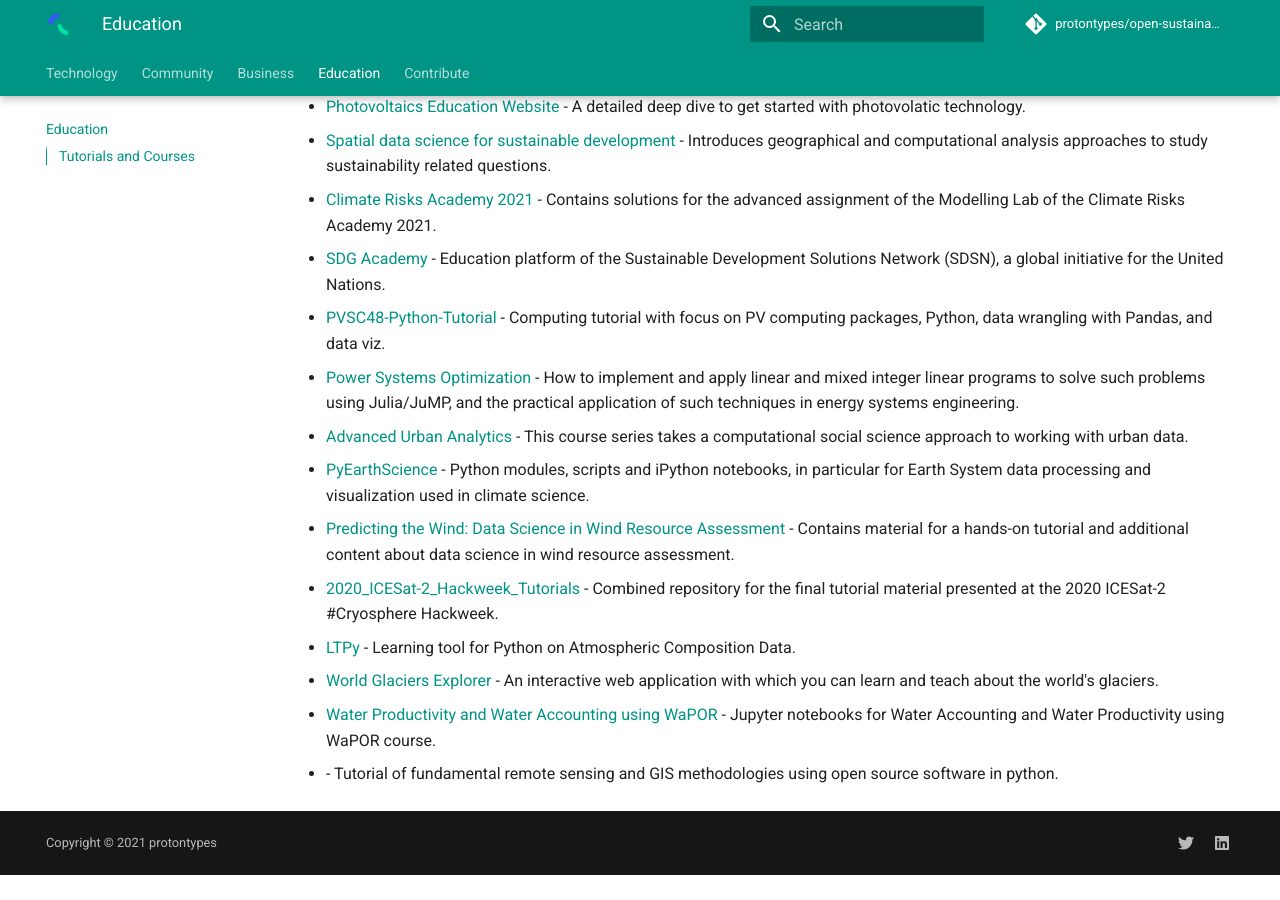
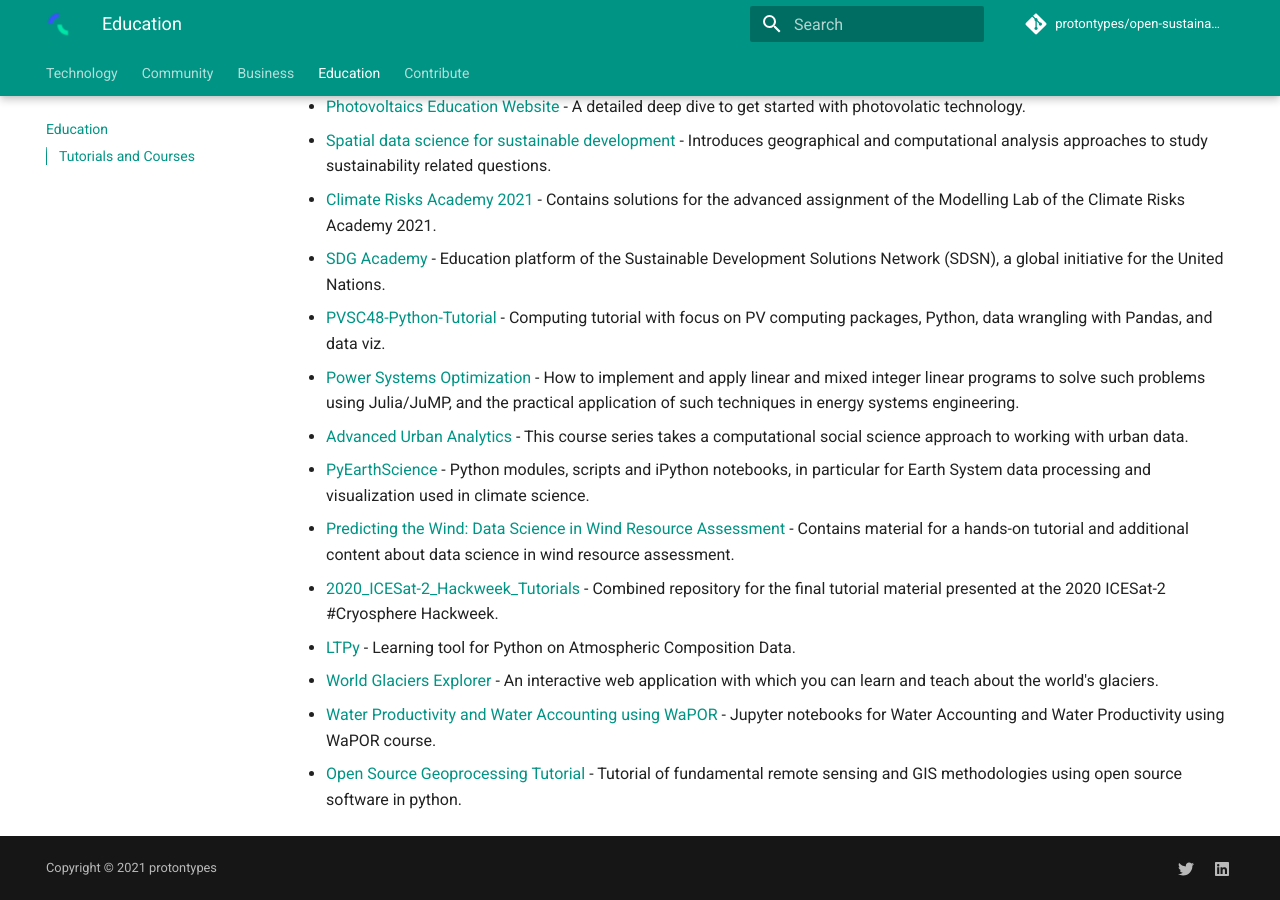
Before and after one commit to protontypes/open-sustainable-technology, an MkDocs documentation site: the page built from docs/education.md, in a window 1280 px wide and 900 px high, scrolled down 1397 px. Built offline with MkDocs 1.6.1 and Material for MkDocs 9.7.7, drawn with Linux system fonts in a browser that asks for light colours; comment, search, counter and statistics services are not loaded; before the commit the page ends 2272 px from its top, so only the background shows below that.

Commit message:
Update education.md

```diff
--- a/docs/education.md
+++ b/docs/education.md
@@ -42,4 +42,4 @@
 - [LTPy](https://gitlab.eumetsat.int/eumetlab/atmosphere/atmosphere) - Learning tool for Python on Atmospheric Composition Data.
 - [World Glaciers Explorer](https://github.com/OGGM/world-glacier-explorer) - An interactive web application with which you can learn and teach about the world's glaciers.
 - [Water Productivity and Water Accounting using WaPOR](https://github.com/wateraccounting/WAPOROCW) - Jupyter notebooks for Water Accounting and Water Productivity using WaPOR course.
-- [](https://github.com/patrickcgray/open-geo-tutorial) - Tutorial of fundamental remote sensing and GIS methodologies using open source software in python.
+- [Open Source Geoprocessing Tutorial](https://github.com/patrickcgray/open-geo-tutorial) - Tutorial of fundamental remote sensing and GIS methodologies using open source software in python.
```
